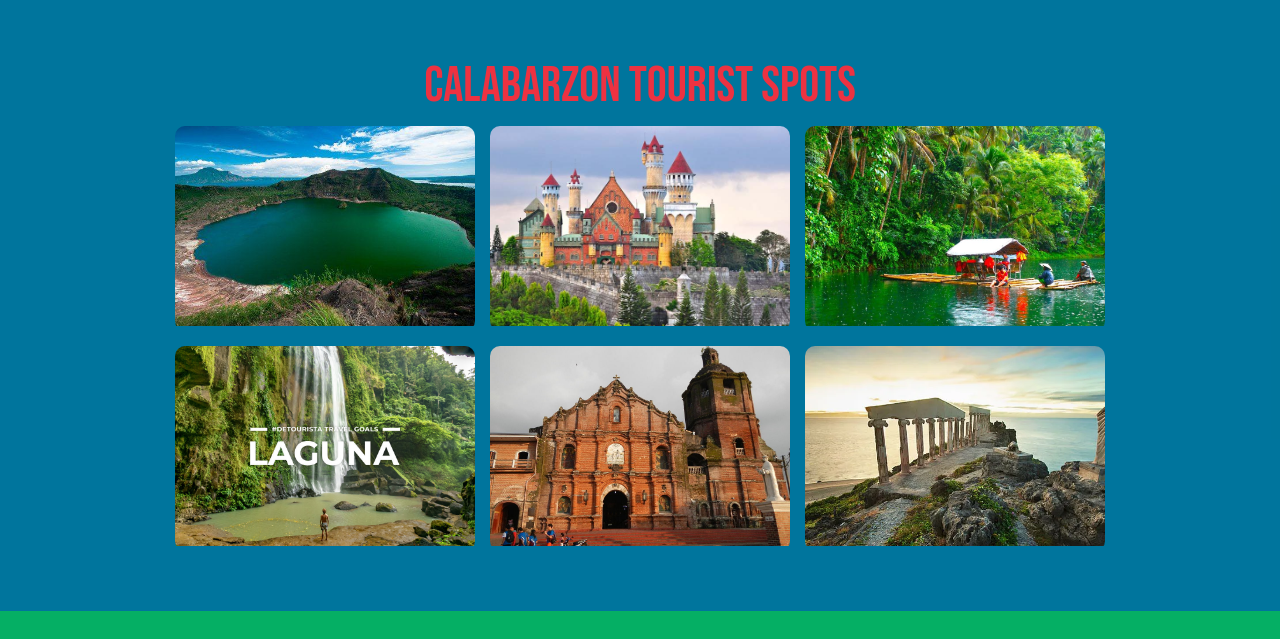
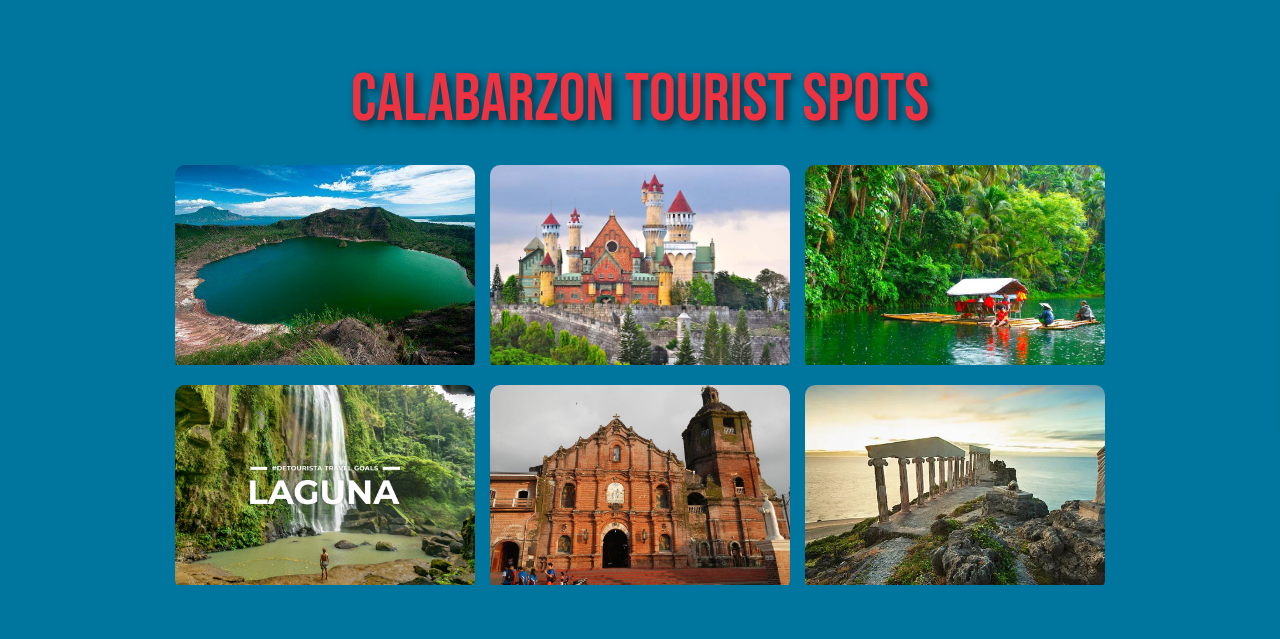
Before and after one commit to prnc-dlz23/TourismWebsiteProject, a plain HTML site: page index.html in a window 1280 px wide. Shown: the part 1594-2233 px from the top of the page. Drawn offline with Linux system fonts and the light colour scheme.

Commit message:
addded shadow to gallery of calabarzon

```diff
--- a/Homepage/homepage.css
+++ b/Homepage/homepage.css
@@ -133,10 +133,11 @@
   z-index: 1;
 }
 .gallery-title {
-  font-size: 50px;
-  padding-top: 10px;
-  margin-bottom: 10px;
+  font-size: 67px;
+  padding-top: -10px;
+  margin-bottom: 25px;
   color: #ed3241;
+  text-shadow: 4px 4px 8px rgba(0,0,0,0.6)
 }
 
 /* Grid Layout */
```
